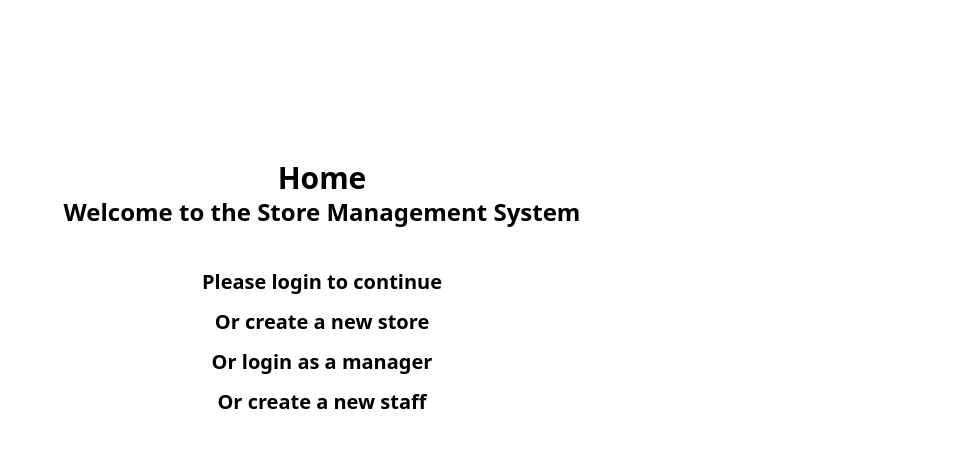
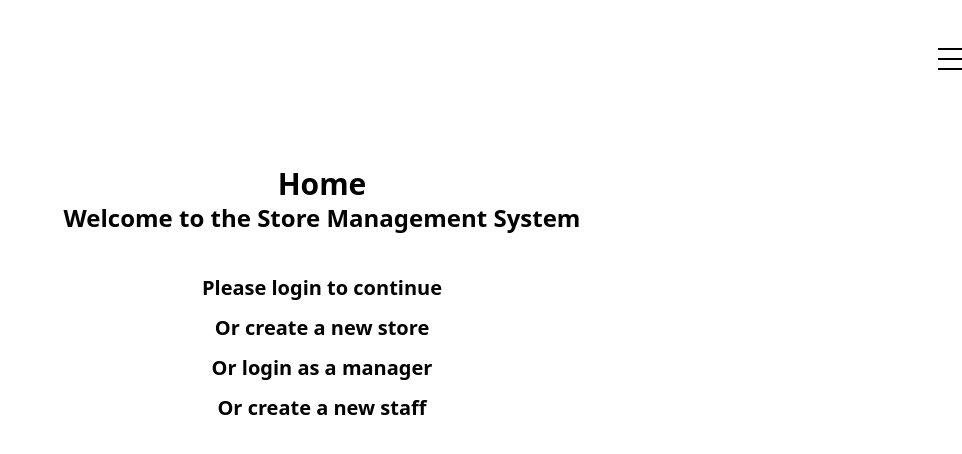
Before and after one commit to kokimoriguchi/ShiftApp, a React (Create React App) app in the folder frontend/app/: page / in a window 1280 px wide. Shown: the top 454 px of the page, without its empty margins (318-1280 px from the left). Built offline with nearby package versions, Linux system fonts and the light colour scheme.

Commit message:
header仮完成

```diff
--- a/frontend/app/src/App.js
+++ b/frontend/app/src/App.js
@@ -7,6 +7,7 @@ import TopLogin from "./components/pages/TopLogin";
 import StaffTop from "./components/pages/StaffTop";
 import StoreCreate from "./components/pages/StoreCreate";
 import EmployeeCreate from "./components/pages/EmployeeCreate";
+import Header from "./components/pages/Header";
 import Home from "./components/pages/Home";
 
 function AllRoutes() {
@@ -26,6 +27,7 @@ function App() {
   return (
     <AuthProvider>
       <Router>
+        <Header />
         <AllRoutes />
       </Router>
     </AuthProvider>
--- a/frontend/app/src/components/pages/EmployeeCreate.jsx
+++ b/frontend/app/src/components/pages/EmployeeCreate.jsx
@@ -27,7 +27,7 @@ const EmployeeCreate = () => {
   };
 
   return (
-    <div className="pt-40">
+    <div className="">
       <FadeIn delay={50}>
         <div className="text-center text-gray-500 font-bold mb-5 text-3xl">
           <h1>New employee</h1>
--- /dev/null
+++ b/frontend/app/src/components/pages/Header.jsx
@@ -0,0 +1,88 @@
+import { useState } from "react";
+import { useNavigate } from "react-router-dom";
+
+const Header = () => {
+  const [openMenu, setOpenMenu] = useState(false);
+  const [sideOpen, setSideOpen] = useState(false);
+  const navigate = useNavigate();
+
+  const handleClickMenu = () => {
+    setOpenMenu((prevOpenMenu) => {
+      return !prevOpenMenu;
+    });
+  };
+
+  const handleClickSide = () => {
+    setSideOpen((prevSideOpen) => {
+      return !prevSideOpen;
+    });
+  };
+
+  return (
+    <div className="sticky top-0 z-50 mt-8 mb-20">
+      <div className="flex text-black sticky top-0 z-50 max-w-screen-2xl">
+        <nav className="flex items-center justify-end container mx-auto py-4">
+          <button
+            onClick={() => {
+              handleClickMenu();
+              handleClickSide();
+            }}
+            className="flex-initial z-10 space-y-2 max-sm:p-4 "
+          >
+            {openMenu ? (
+              <div className="relative w-6 h-px z-20">
+                <div className="absolute w-6 h-px bg-black transform transition-all duration-500 rotate-45 top-1/2"></div>
+                <div className="absolute w-6 h-px bg-black transform transition-all duration-500 -rotate-45 top-1/2"></div>
+              </div>
+            ) : (
+              <div>
+                <div className="w-6 h-0.5 bg-black transition-all duration-500 mb-2"></div>
+                <div className="w-6 h-0.5 bg-black transition-all duration-500 mb-2"></div>
+                <div className="w-6 h-0.5 bg-black transition-all duration-500"></div>
+              </div>
+            )}
+          </button>
+
+          <div>
+            <div
+              className={`fixed right-0 top-0 h-full w-64 transition-transform duration-500 ease-in-out transform ${
+                sideOpen ? "translate-x-0" : "translate-x-full"
+              }`}
+            >
+              <div className="z-50 mx-auto h-2/5 bg-gray-200 bg-opacity-80">
+                <ul className="pt-20">
+                  <li
+                    className="font-semibold text-gray-800 hover:text-gray-300 mb-1"
+                    onClick={() => navigate("/")}
+                  >
+                    Home
+                  </li>
+                  <li
+                    className="font-semibold text-gray-800 hover:text-gray-300 mb-1"
+                    onClick={() => navigate("/login")}
+                  >
+                    Login
+                  </li>
+                  <li
+                    className="font-semibold text-gray-800 hover:text-gray-300 mb-1"
+                    onClick={() => navigate("employee-create")}
+                  >
+                    Create Staff
+                  </li>
+                  <li
+                    className="font-semibold text-gray-800 hover:text-gray-300"
+                    onClick={() => navigate("store-create")}
+                  >
+                    Create Store
+                  </li>
+                </ul>
+              </div>
+            </div>
+          </div>
+        </nav>
+      </div>
+    </div>
+  );
+};
+
+export default Header;
--- a/frontend/app/src/components/pages/Home.jsx
+++ b/frontend/app/src/components/pages/Home.jsx
@@ -5,7 +5,7 @@ const Home = () => {
   const navigate = useNavigate();
 
   return (
-    <div className="text-center pt-40">
+    <div className="text-center">
       <FadeIn delay={0}>
         <h1 className="text-3xl font-extrabold">Home</h1>
       </FadeIn>
--- a/frontend/app/src/components/pages/StoreCreate.jsx
+++ b/frontend/app/src/components/pages/StoreCreate.jsx
@@ -24,7 +24,7 @@ const StoreCreate = () => {
   };
 
   return (
-    <div className="pt-40">
+    <div className="">
       <FadeIn delay={50}>
         <div className="text-center text-gray-500 font-bold mb-5 text-3xl">
           <h1>New Store</h1>
--- a/frontend/app/src/components/pages/TopLogin.jsx
+++ b/frontend/app/src/components/pages/TopLogin.jsx
@@ -21,7 +21,7 @@ const TopLogin = () => {
   };
 
   return (
-    <div className="pt-40">
+    <div className="">
       <FadeIn delay={50}>
         <div className="text-center text-gray-500 font-bold mb-5 text-3xl">
           <h1>login</h1>
```
Also changed, not shown: 1 other file (tests, documents, lock files or other folders).
